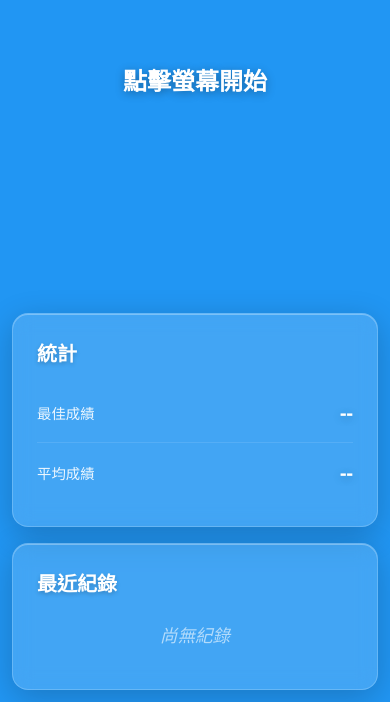
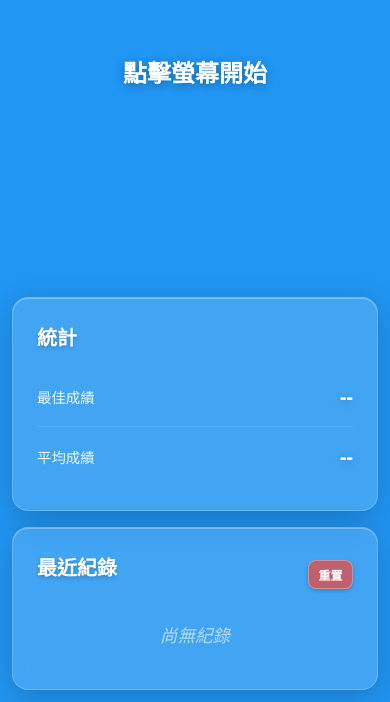
Before and after one commit to bibi10351/reaction-time-test, a plain HTML site: page index.html in a window 390 px wide. Shown: the part 142-844 px from the top of the page. Drawn offline with Linux system fonts and the light colour scheme.

Commit message:
feat: v1.3.0 - Add reset score function (Manual fix)

```diff
--- a/index.html
+++ b/index.html
@@ -28,7 +28,10 @@
         </div>
 
         <div id="history">
-            <h2>最近紀錄</h2>
+            <div class="history-header">
+                <h2>最近紀錄</h2>
+                <button id="reset-btn" class="reset-button">重置</button>
+            </div>
             <ul id="history-list">
                 <li class="no-data">尚無紀錄</li>
             </ul>
--- a/script.js
+++ b/script.js
@@ -22,6 +22,8 @@
 const bestScoreElement = document.getElementById('best-score');
 const avgScoreElement = document.getElementById('avg-score');
 const historyList = document.getElementById('history-list');
+// V1.3.0 新增: 重置按鈕 DOM 引用
+const resetBtn = document.getElementById('reset-btn');
 
 // ============ LocalStorage Functions ============
 
@@ -58,6 +60,15 @@
         localStorage.setItem(STORAGE_KEY, JSON.stringify(scores));
     } catch (error) {
         console.error('Error saving score:', error);
+    }
+}
+
+// V1.3.0 新增: 清除所有紀錄
+function clearScores() {
+    if (confirm('確定要清除所有紀錄嗎？此操作無法復原。')) {
+        localStorage.removeItem(STORAGE_KEY);
+        scores = [];
+        init(); // Re-initialize game to update UI
     }
 }
 
@@ -120,6 +131,7 @@
         historyList.appendChild(listItem);
     });
 }
+
 
 // ============ Game Functions ============
 
@@ -203,5 +215,13 @@
 // Event listener - full screen click handling
 body.addEventListener('click', handleClick);
 
+// V1.3.0 新增: 重置按鈕事件監聽器
+if (resetBtn) {
+    resetBtn.addEventListener('click', (e) => {
+        e.stopPropagation(); // 防止 body click handler 被觸發
+        clearScores();
+    });
+}
+
 // Initialize on load
 init();
--- a/style.css
+++ b/style.css
@@ -104,6 +104,20 @@
     }
 }
 
+/* V1.3.0 新增: History Header Flexbox 佈局 */
+.history-header {
+    display: flex;
+    justify-content: space-between;
+    align-items: center;
+    margin-bottom: 1rem;
+    /* 標題下方與列表的間距 */
+}
+
+/* 確保 h2 在 Flex 容器內不會有額外的底邊距 */
+.history-header h2 {
+    margin-bottom: 0;
+}
+
 #statistics h2,
 #history h2 {
     color: white;
@@ -112,6 +126,33 @@
     margin-bottom: 1rem;
     text-shadow: 0 2px 4px rgba(0, 0, 0, 0.2);
 }
+
+/* V1.3.0 新增: Reset Button 樣式 */
+.reset-button {
+    cursor: pointer;
+    pointer-events: all;
+    /* 允許點擊事件 */
+    background-color: rgba(244, 67, 54, 0.7);
+    /* 警告紅 */
+    color: white;
+    border: 1px solid rgba(255, 255, 255, 0.3);
+    border-radius: 8px;
+    padding: 0.5rem 1rem;
+    font-size: 0.9rem;
+    font-weight: 600;
+    transition: background-color 0.2s, transform 0.1s;
+    box-shadow: 0 2px 4px rgba(0, 0, 0, 0.2);
+}
+
+.reset-button:hover {
+    background-color: rgba(244, 67, 54, 0.9);
+    transform: translateY(-1px);
+}
+
+.reset-button:active {
+    transform: translateY(0);
+}
+
 
 /* ============ Statistics Styles ============ */
 
@@ -260,4 +301,10 @@
     .stat-value {
         font-size: 1.25rem;
     }
+
+    /* V1.3.0 Responsive Button Fix */
+    .reset-button {
+        font-size: 0.75rem;
+        padding: 0.3rem 0.6rem;
+    }
 }
```
